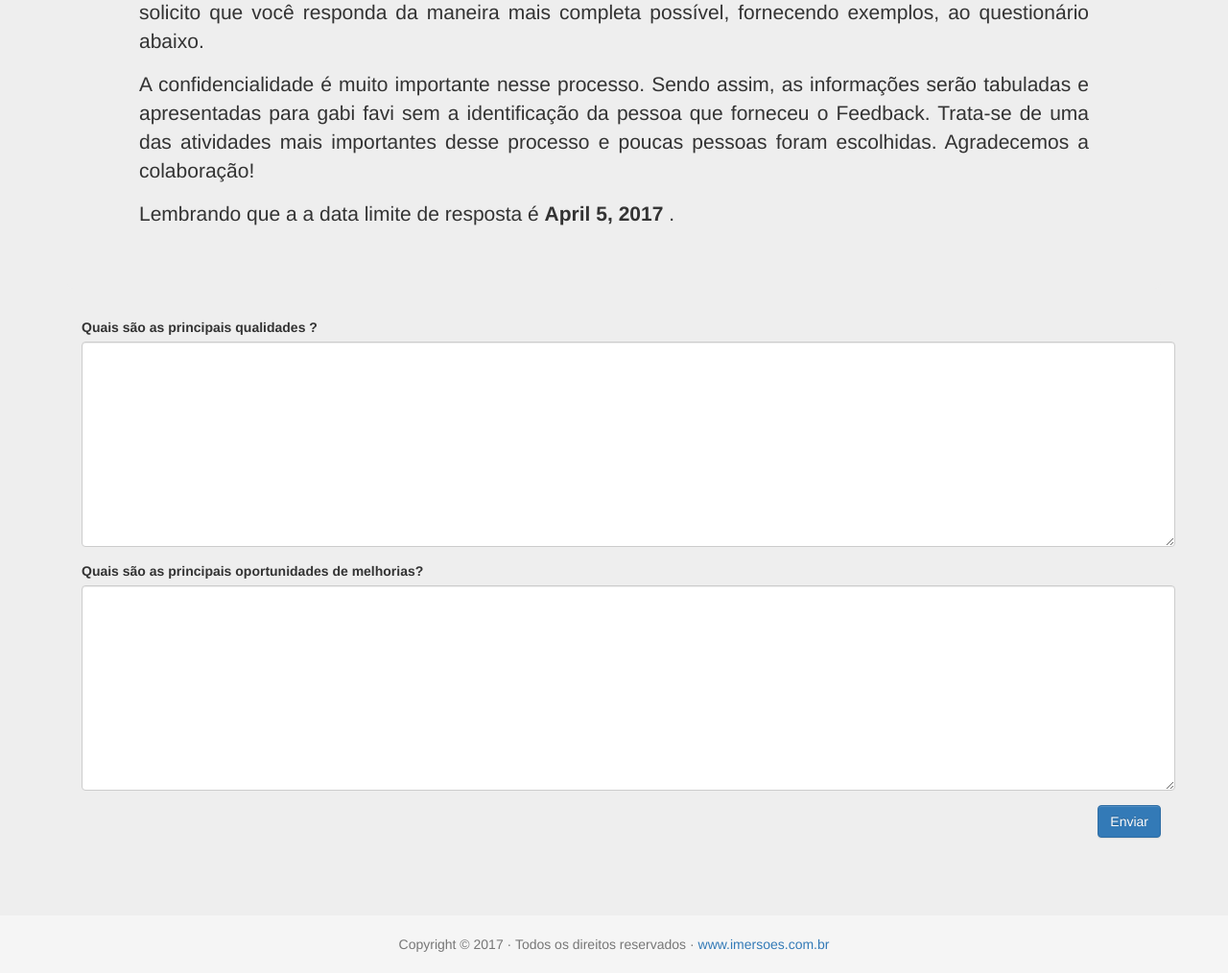
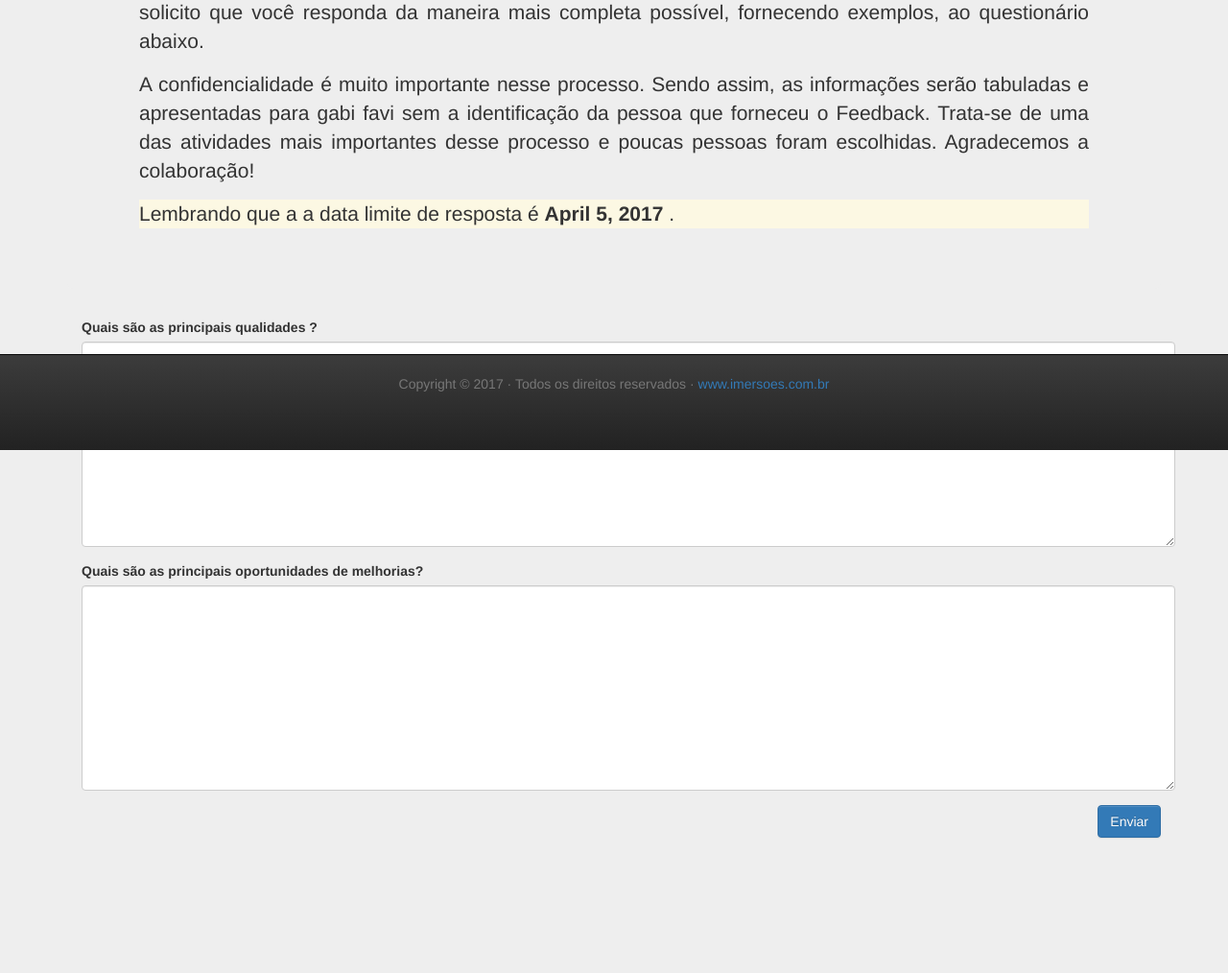
Before and after one commit to mlumertz/ImersoesPycharm, a Django app: page /Indicado/02a5b65f-2107-40f2-9e4e-04d87fcbc60a in a window 1280 px wide. Shown: the part 331-1345 px from the top of the page at 96% size. Run offline with Django 3.2, Linux system fonts and the light colour scheme; data comes from the database, SQL or seed files in the repository; both versions use the stored data as it was after the commit; some libraries are stand-ins or nearby versions.

Commit message:
ajustes pagina do indicado

```diff
--- a/Feedbacks/models.py
+++ b/Feedbacks/models.py
@@ -11,7 +11,7 @@ from datetime import datetime
 
 class Responsavel(models.Model):
 
-    DjangoUser = models.ForeignKey(User)
+    DjangoUser = models.OneToOneField(User, on_delete=models.CASCADE)
     Nome = models.CharField(max_length=100)
     CRP =  models.CharField(max_length=50)
 
--- a/Feedbacks/templates/base.html
+++ b/Feedbacks/templates/base.html
@@ -70,10 +70,10 @@
     {% block content %}This is the content area{% endblock %}
 
     <hr>
-   	 <footer class="footer">
+   	 <nav class="navbar  navbar-fixed-bottom navbar-inverse">
       <div class="container">
         <p class="text-muted text-center">Copyright &copy; 2017 &middot; Todos os direitos reservados &middot; <a href="http://www.imersoes.com.br/" >www.imersoes.com.br</a></p>
       </div>
-    </footer>
+    </nav>
 </body>
 </html>
--- a/Feedbacks/templates/indicado.html
+++ b/Feedbacks/templates/indicado.html
@@ -21,7 +21,7 @@
                     Trata-se de uma das atividades mais importantes desse processo e poucas pessoas foram escolhidas.
                     Agradecemos a colaboração! </p>
 
-                <p class="text-justify"> Lembrando que a a data limite de resposta é <strong>{{ cliente.Deadline }} </strong>.  </p>
+                <p class="text-justify bg-warning"> Lembrando que a a data limite de resposta é <strong>{{ cliente.Deadline }} </strong>.  </p>
 
             </div>
         </div>
```
Also changed, not shown: db.sqlite3.
